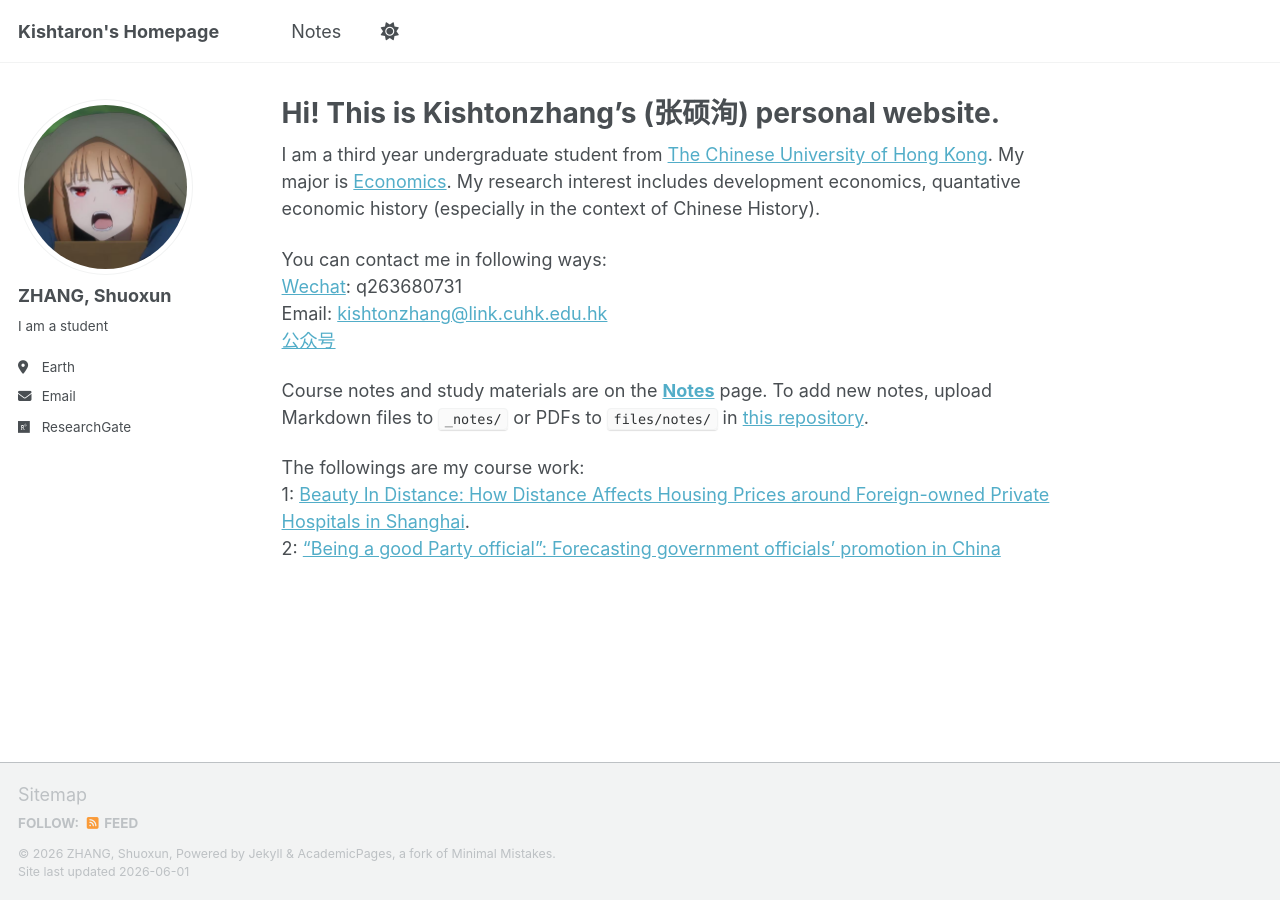
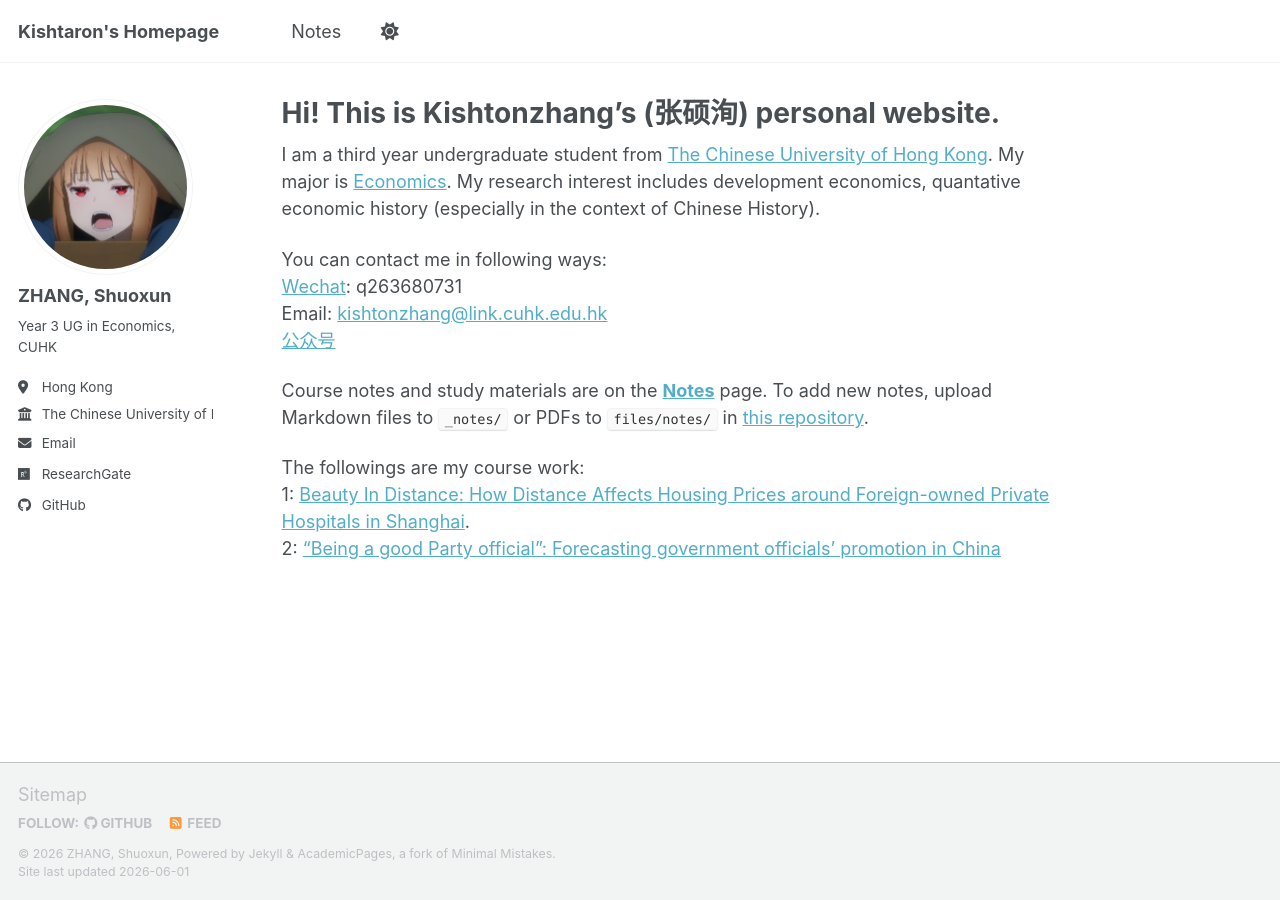
Before and after one commit to Kishtonzhang/Kishtonzhang.github.io, a Jekyll site: the page built from _pages/about.md, in a window 1280 px wide. Built offline with Jekyll 4.4.1, drawn with Linux system fonts in a browser that asks for light colours; a script bundle is joined from its source files by our own code; library files that are not in the unit come from our copies.

```diff
--- a/_config.yml
+++ b/_config.yml
@@ -18,9 +18,9 @@ author:
   avatar           : "hi.png"
   name             : "ZHANG, Shuoxun"
   pronouns         : # example: "she/her"
-  bio              : "I am a student"
-  location         : "Earth"
-  employer         :
+  bio              : "Year 3 UG in Economics, CUHK"
+  location         : "Hong Kong"
+  employer         : "The Chinese University of Hong Kong"
   uri              : # URL
   email            : "kishtonzhang@link.cuhk.edu.hk"
 
@@ -43,7 +43,7 @@ author:
   bitbucket        : # Username - Update with your username on the site
   codepen          : # Username
   dribbble         : # Username
-  github           :
+  github           : "Kishtonzhang"
   kaggle           : # Username
   stackoverflow    : # User number or user number and name (i.e., use "1" or "1/jeff-atwood")
 
@@ -279,6 +279,17 @@ defaults:
       share: true
 
 
+  # _notes
+  - scope:
+      path: ""
+      type: notes
+    values:
+      layout: single
+      author_profile: true
+      read_time: true
+      share: true
+      comments: false
+
 # Sass/SCSS
 sass:
   sass_dir: _sass
```
